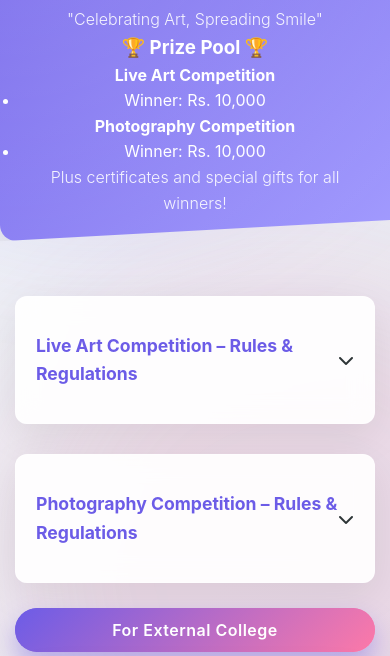
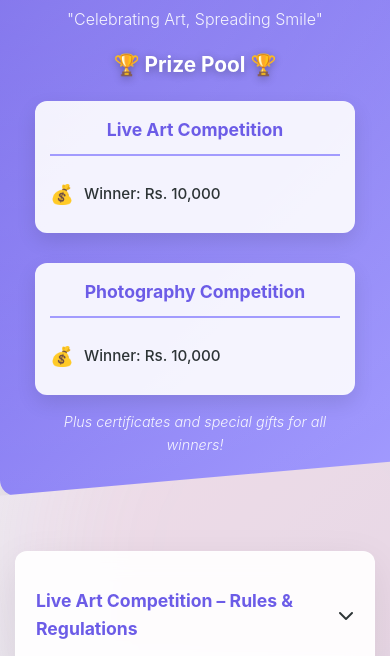
Before and after one commit to saugatpanta/apex-smile, a plain HTML site: page public/index.html in a window 390 px wide. Shown: the part 184-840 px from the top of the page. Drawn offline with nearby package versions, Linux system fonts and the light colour scheme.

Commit message:
Update style.css

```diff
--- a/public/assets/css/style.css
+++ b/public/assets/css/style.css
@@ -1151,3 +1151,135 @@ footer p {
         padding: 14px 20px;
     }
 }
+
+* Prize Pool Styles */
+.prize-pool {
+    background: rgba(255, 255, 255, 0.2);
+    border-radius: 16px;
+    padding: 25px;
+    margin: 30px auto 0;
+    max-width: 800px;
+    backdrop-filter: blur(10px);
+    -webkit-backdrop-filter: blur(10px);
+    border: 1px solid rgba(255, 255, 255, 0.3);
+    box-shadow: 0 10px 30px rgba(0, 0, 0, 0.1);
+    animation: fadeIn 1s ease;
+}
+
+.prize-pool h3 {
+    font-size: 1.8rem;
+    margin-bottom: 20px;
+    color: white;
+    text-shadow: 0 2px 8px rgba(0, 0, 0, 0.3);
+    text-align: center;
+}
+
+.prize-categories {
+    display: flex;
+    justify-content: center;
+    gap: 30px;
+    flex-wrap: wrap;
+    margin-bottom: 15px;
+}
+
+.prize-category {
+    background: rgba(255, 255, 255, 0.9);
+    padding: 20px;
+    border-radius: 12px;
+    flex: 1;
+    min-width: 250px;
+    box-shadow: 0 8px 20px rgba(0, 0, 0, 0.1);
+    transition: var(--transition);
+}
+
+.prize-category:hover {
+    transform: translateY(-5px);
+    box-shadow: 0 15px 30px rgba(0, 0, 0, 0.15);
+}
+
+.prize-category h4 {
+    color: var(--primary);
+    margin-bottom: 15px;
+    font-size: 1.3rem;
+    text-align: center;
+    border-bottom: 2px solid var(--secondary);
+    padding-bottom: 10px;
+}
+
+.prize-category ul {
+    list-style-type: none;
+    padding: 0;
+}
+
+.prize-category li {
+    padding: 8px 0;
+    font-size: 1.1rem;
+    font-weight: 500;
+    color: var(--dark);
+    display: flex;
+    align-items: center;
+}
+
+.prize-category li::before {
+    content: '💰';
+    margin-right: 10px;
+    font-size: 1.2rem;
+}
+
+.prize-note {
+    font-size: 1rem;
+    text-align: center;
+    color: white;
+    opacity: 0.9;
+    font-style: italic;
+    margin-top: 15px;
+}
+
+/* Responsive adjustments for prize pool */
+@media (max-width: 768px) {
+    .prize-pool {
+        padding: 20px;
+    }
+
+    .prize-pool h3 {
+        font-size: 1.5rem;
+    }
+
+    .prize-category {
+        min-width: 100%;
+    }
+
+    .prize-category h4 {
+        font-size: 1.2rem;
+    }
+
+    .prize-category li {
+        font-size: 1rem;
+    }
+}
+
+@media (max-width: 480px) {
+    .prize-pool {
+        padding: 15px;
+    }
+
+    .prize-pool h3 {
+        font-size: 1.3rem;
+    }
+
+    .prize-category {
+        padding: 15px;
+    }
+
+    .prize-category h4 {
+        font-size: 1.1rem;
+    }
+
+    .prize-category li {
+        font-size: 0.95rem;
+    }
+
+    .prize-note {
+        font-size: 0.9rem;
+    }
+}
```
